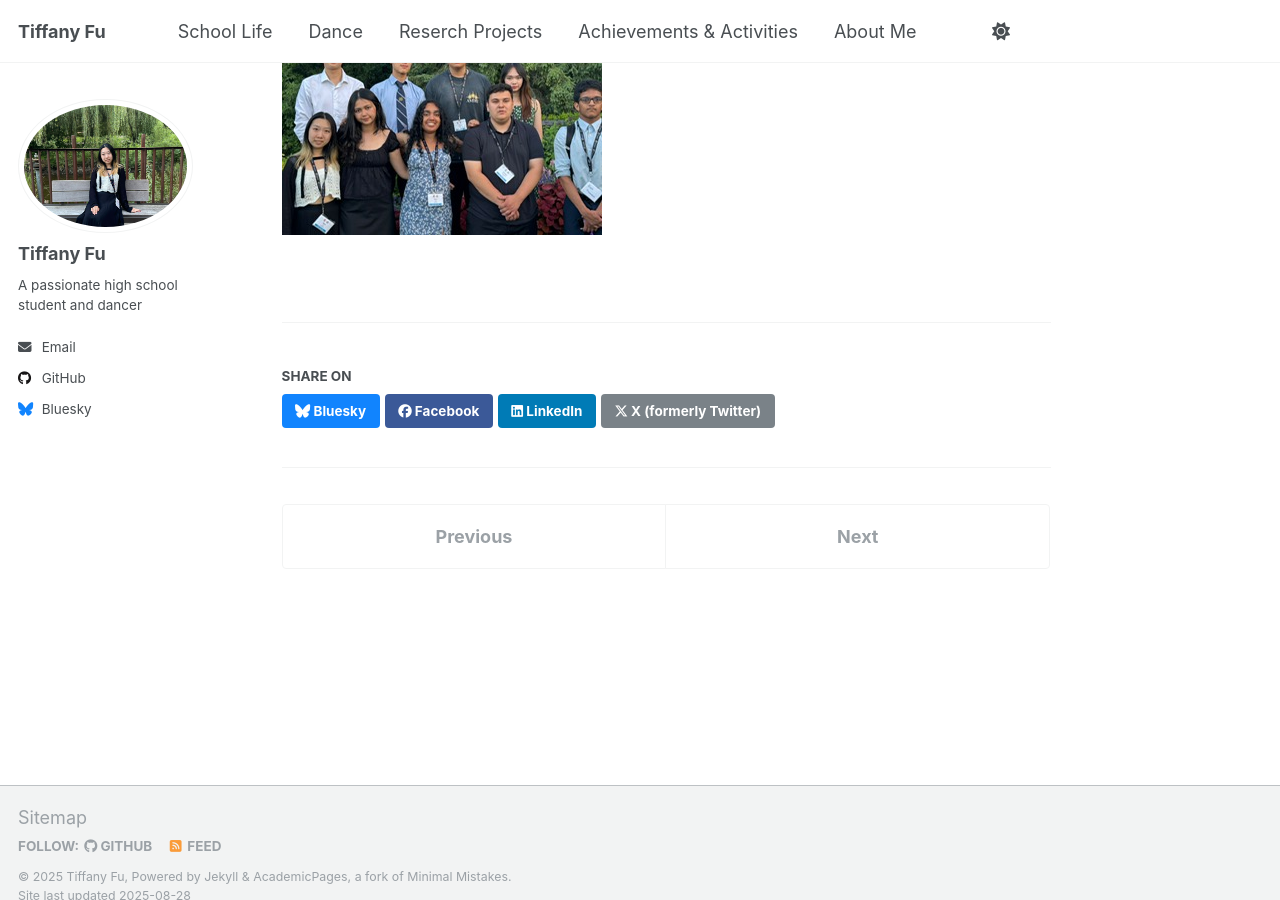
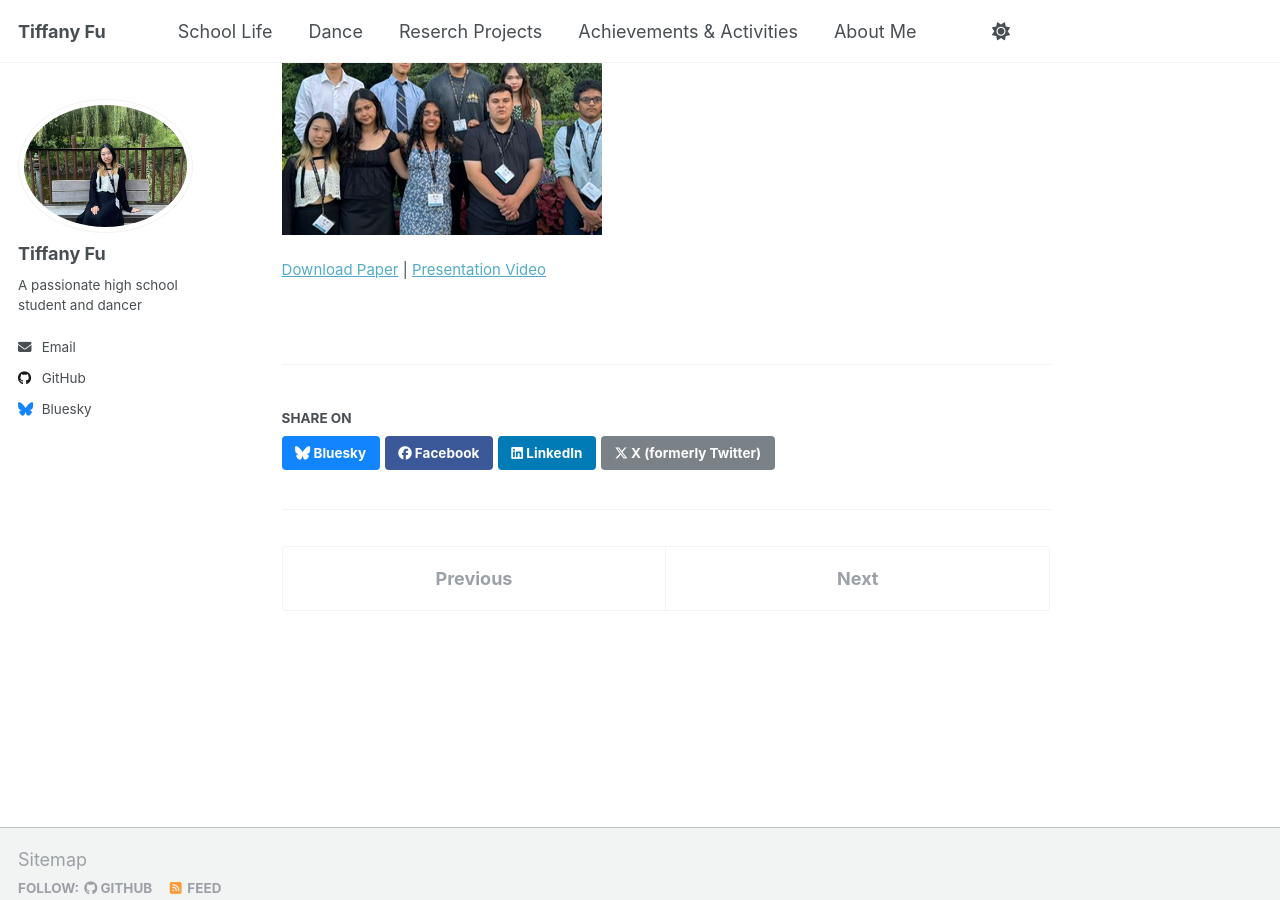
Before and after one commit to TiffanyJTFu/TiffanyFu, a Jekyll site: the page built from _teaching/InnovationProject.md, in a window 1280 px wide and 900 px high, scrolled down 4590 px. Built offline with Jekyll 4.4.1, drawn with Linux system fonts in a browser that asks for light colours; a script that is not in the unit is left out; part of the change alters nothing that is shown.

```diff
--- a/_teaching/InnovationProject.md
+++ b/_teaching/InnovationProject.md
@@ -3,7 +3,7 @@ title: "ICELERT – Innovation Prototype Project - Shad York 2025"
 collection: teaching
 type: ""
 permalink: /teaching/InnovationProject
-paperurl: 'https://tiffanyjtfu.github.io/TiffanyFu/files/ICELERT - Business Plan.pdf'
+slidesurl: 'https://tiffanyjtfu.github.io/TiffanyFu/files/DE 60s VID.mp4'
 paperurl: 'https://tiffanyjtfu.github.io/TiffanyFu/files/ICELERT - Business Plan.pdf'
 ---
 ![shad5](https://tiffanyjtfu.github.io/TiffanyFu/images/shadproject1.png)
```
